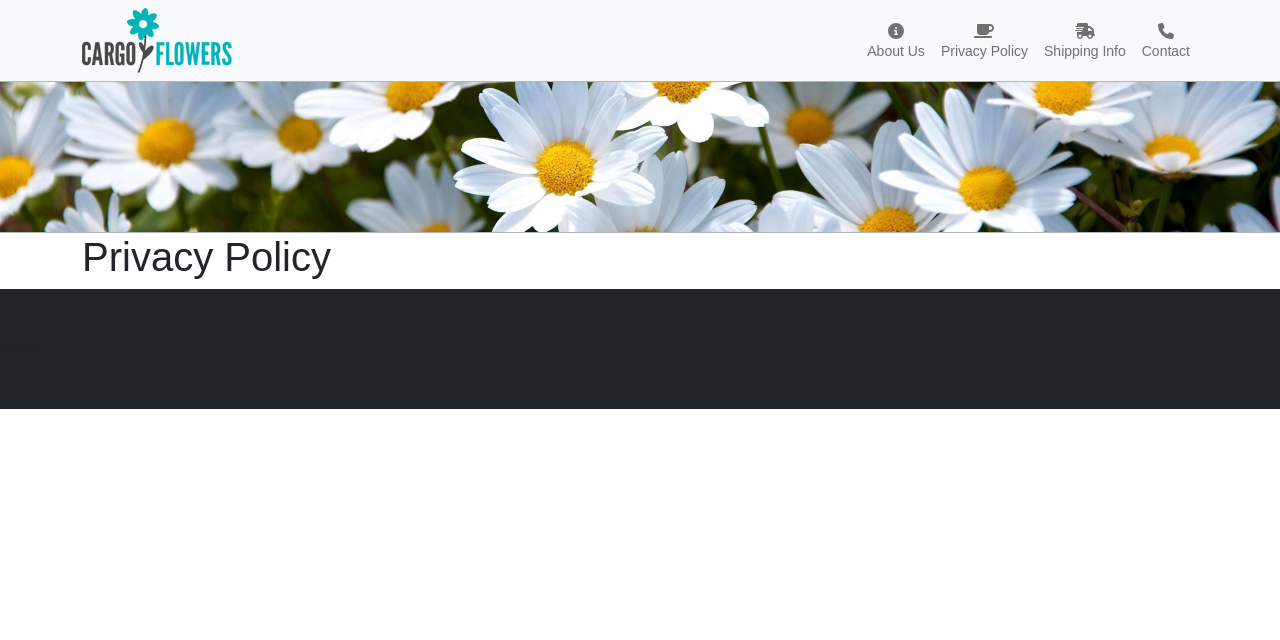
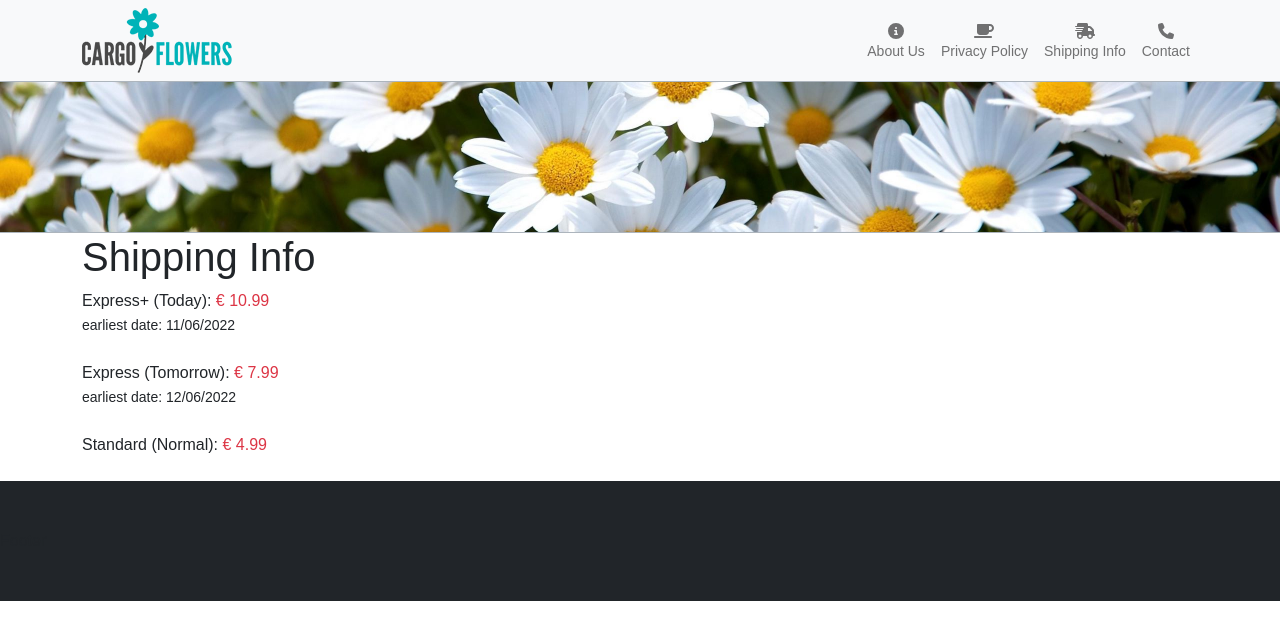
Before and after one commit to ChrisIpiranga/CargoFlowers, a React (Create React App) app: page /shipping-info in a window 1280 px wide. Shown: the top 640 px of the page. Built offline with nearby package versions, Linux system fonts and the light colour scheme.

Commit message:
Shipping

```diff
--- a/src/Pages/Home/index.js
+++ b/src/Pages/Home/index.js
@@ -1,7 +1,7 @@
 import React, { useEffect, useState } from "react"
 import Container from "react-bootstrap/Container"
 import Filters from "../../components/Filters"
-import ExpressDelivery from "../../db/ExpressDelivery"
+import Delivery from "../../db/Delivery"
 import OrderSummary from "../../components/OrderSummary"
 import ProductsCatalog from "../../components/ProductsCatalog"
 import { Row, Col } from "react-bootstrap"
@@ -71,12 +71,12 @@ function Home() {
   }
 
   function returnShippingSet() {
-    let shippingCurrent = ExpressDelivery.filter(
+    let shippingCurrent = Delivery.filter(
       (shipping) => shipping.date === userOptions.Shipping.Date
     )
 
     if (!shippingCurrent.length) {
-      shippingCurrent = ExpressDelivery.filter(
+      shippingCurrent = Delivery.filter(
         (shipping) => shipping.type === "Standard"
       )
     }
@@ -87,16 +87,14 @@ function Home() {
   return (
     <Container fluid className="p-0 sticky-mark">
       <Filters
-        ExpressDelivery={ExpressDelivery}
+        Delivery={Delivery}
         userOptions={userOptions}
         filterHandler={filterHandler}
       />
       <Container>
         <Row>
           <Col lg={8} className="p-sm-0 pe-lg-4">
-            <ProductsCatalog
-              setItemsBasket={setItemsBasket}
-            />
+            <ProductsCatalog setItemsBasket={setItemsBasket} />
           </Col>
           <Col lg={4} className="px-0">
             <OrderSummary
--- a/src/Pages/ShippingInfo/index.js
+++ b/src/Pages/ShippingInfo/index.js
@@ -1,8 +1,27 @@
 import { Container } from "react-bootstrap"
+import { Row, Col } from "react-bootstrap"
+import Delivery from "../../db/Delivery"
+import moment from "moment"
 function ShippingInfo() {
   return (
     <Container>
-      <h1>Privacy Policy</h1>
+      <h1>Shipping Info</h1>
+      {Delivery.map((shipping, index) => {
+        return (
+          <Row>
+            <Col className="rounded-top mb-4">
+              {shipping.type} ({shipping.name}):{" "}
+              <span className="text-danger">€ {shipping.price}</span>
+              <br />
+              {shipping.type !== "Standard" && (
+                <span className="font-size-14">
+                  earliest date: {moment(shipping.date).format("DD/MM/YYYY")}
+                </span>
+              )}
+            </Col>
+          </Row>
+        )
+      })}
     </Container>
   )
 }
--- a/src/components/Filters/index.js
+++ b/src/components/Filters/index.js
@@ -15,7 +15,7 @@ import {
 } from "react-bootstrap"
 import Autocomplete from "react-google-autocomplete"
 
-function Filter({ ExpressDelivery, userOptions, filterHandler }) {
+function Filter({ Delivery, userOptions, filterHandler }) {
   const [validated, setValidated] = useState(false)
 
   const handleSubmit = (event) => {
@@ -67,9 +67,8 @@ function Filter({ ExpressDelivery, userOptions, filterHandler }) {
                 Delivery (Express):
               </Form.Label>
               <ButtonGroup className="w-100">
-                {ExpressDelivery.filter(
-                  (shipping) => shipping.name !== "Normal"
-                ).map((shipping, index) => {
+                {Delivery.filter((shipping) => shipping.name !== "Normal").map(
+                  (shipping, index) => {
                     return (
                       <ToggleButton
                         key={shipping.id}
@@ -86,7 +85,8 @@ function Filter({ ExpressDelivery, userOptions, filterHandler }) {
                         {shipping.name}
                       </ToggleButton>
                     )
-                })}
+                  }
+                )}
               </ButtonGroup>
             </Form.Group>
           </Col>
@@ -107,9 +107,8 @@ function Filter({ ExpressDelivery, userOptions, filterHandler }) {
                   type="date"
                   className="font-size-14 w-100"
                   min={
-                    ExpressDelivery.filter(
-                      (shipping) => shipping.name === "Normal"
-                    )[0].date
+                    Delivery.filter((shipping) => shipping.name === "Normal")[0]
+                      .date
                   }
                   id="datepicker"
                   defaultValue={userOptions.Shipping.Date}
--- a/src/db/ExpressDelivery.js
+++ b/src/db/Delivery.js
@@ -6,10 +6,10 @@ const tomorrowDate = new Date(new Date(Date.now() + 3600 * 1000 * 24))
 
 const minDate = todayDate;
 
-const ExpressDelivery = [
+const Delivery = [
   { id: 1, name: "Today", type: "Express+", date: todayDate, price: 10.99 },
   { id: 2, name: "Tomorrow", type: "Express", date: tomorrowDate, price: 7.99 },
   { id: 2, name: "Normal", type: "Standard", date: minDate, price: 4.99 },
 ]
 
-export default ExpressDelivery
+export default Delivery
```
Lines whose indentation alone changed are shown as unchanged.
